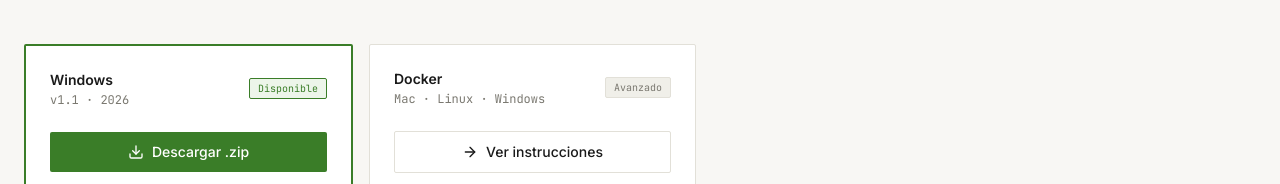
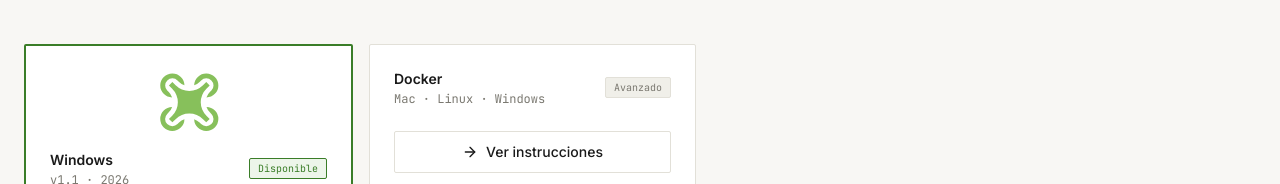
Before and after one commit to vacashot/zahorifields-web, a React (Vite) app: page /download in a window 1280 px wide. Shown: the part 346-530 px from the top of the page. Built offline with nearby package versions, Linux system fonts and the light colour scheme; no server answers.

Commit message:
Add combined logo SVG to top of Windows download card

```diff
--- a/src/pages/Download.jsx
+++ b/src/pages/Download.jsx
@@ -72,6 +72,9 @@ export default function Download() {
         <div className="flex flex-col sm:flex-row gap-4 max-w-2xl mb-14">
           {/* Windows */}
           <div className="border-2 border-accent bg-white p-6 rounded-sm flex-1">
+            <div className="flex justify-center mb-4">
+              <img src="/images/zahorifields_combinada.svg" alt="ZahoriFields" className="h-16 w-auto" />
+            </div>
             <div className="flex items-center justify-between mb-6">
               <div>
                 <p className="text-sm font-semibold text-text">Windows</p>
```
Also changed, not shown: public/images/zahorifields_combinada.svg (added).
